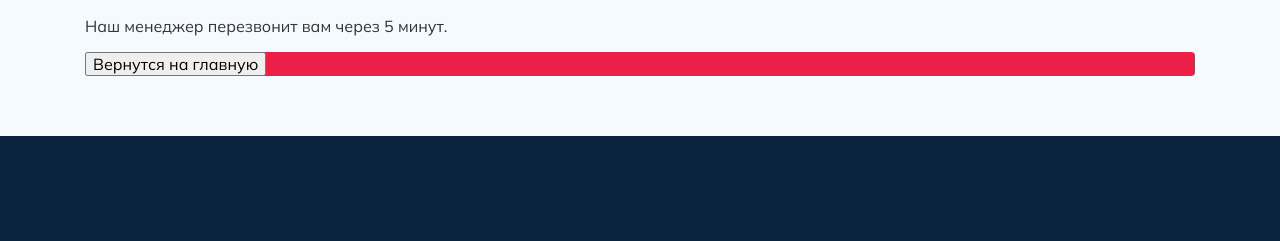
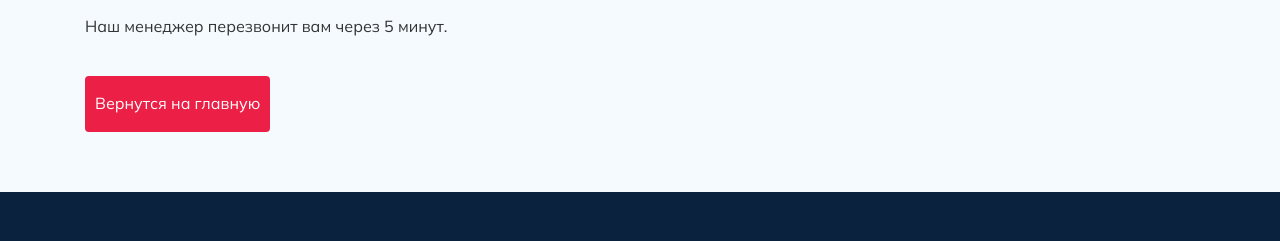
Before and after one commit to Gothalion/tour-plan, a plain HTML site: page thanks.html in a window 1280 px wide. Shown: the part 352-593 px from the top of the page. Drawn offline with nearby package versions, Linux system fonts and the light colour scheme.

Commit message:
Create: added styles to thanks.html

```diff
--- a/sass/blocks/_thanks.sass
+++ b/sass/blocks/_thanks.sass
@@ -1,13 +1,15 @@
 .thanks
-
   &-wrapper
     margin: auto
     padding-top: 40px
     padding-bottom: 40px
   &__title
     margin-bottom: 20px
-  &__form
-    padding: 18 0 20 0
+  &__text
+    margin-bottom: 40px
+.button
+  &__thanks
+    padding: 18px 10px 20px 10px
     margin-bottom: 20px
     border-radius: 4px
     border: none
```
Also changed, not shown: css/style.css, thanks.html (renamed from thankyou.html), 1 other file.
